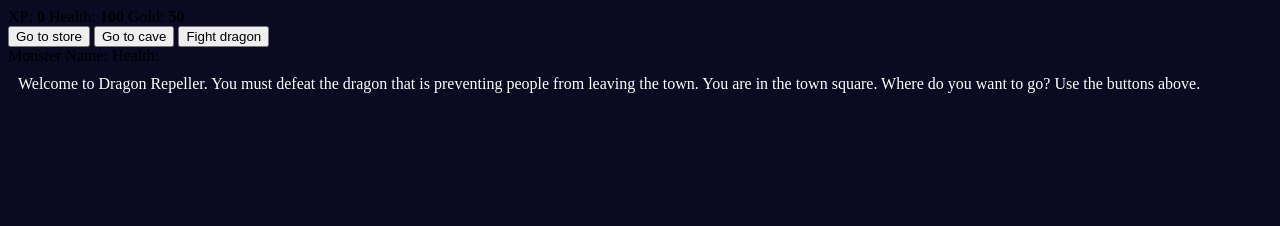
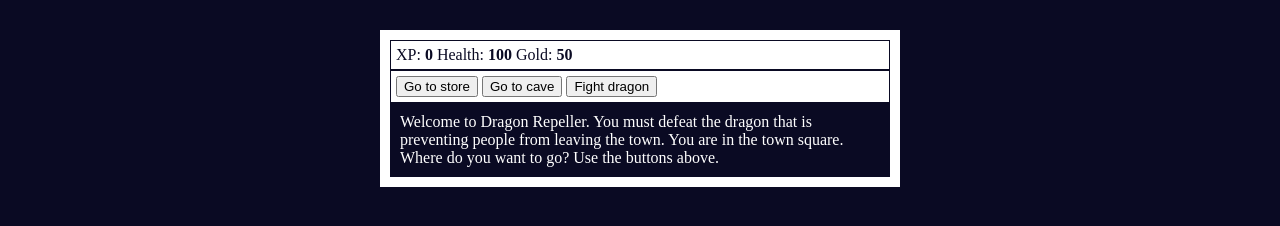
Before and after one commit to juanolveraruiz/RoleGame, a plain HTML site: page index.html in a window 1280 px wide. Drawn offline with Linux system fonts and the light colour scheme.

Commit message:
added style to game, controls, stats and monsterStats but for now i hide the monsterStats with the display none

```diff
--- a/style.css
+++ b/style.css
@@ -7,3 +7,26 @@ body {
     color: #ffffff;
     padding: 10px;
 }
+
+#game {
+    max-width: 500px;
+    max-height: 400px;
+    background-color: #ffffff;
+    color: #ffffff;
+    margin: 30px auto 0 auto;
+    padding: 10px;
+}
+
+#controls, #stats {
+    border: 1px solid #0a0a23;
+    color: #0a0a23;
+    padding: 5px;
+}
+
+#monsterStats {
+    display: none;
+    border: 1px solid #0a0a23;
+    padding: 5px;
+    background-color: #c70d0d;
+    color: #ffffff;
+}
```
